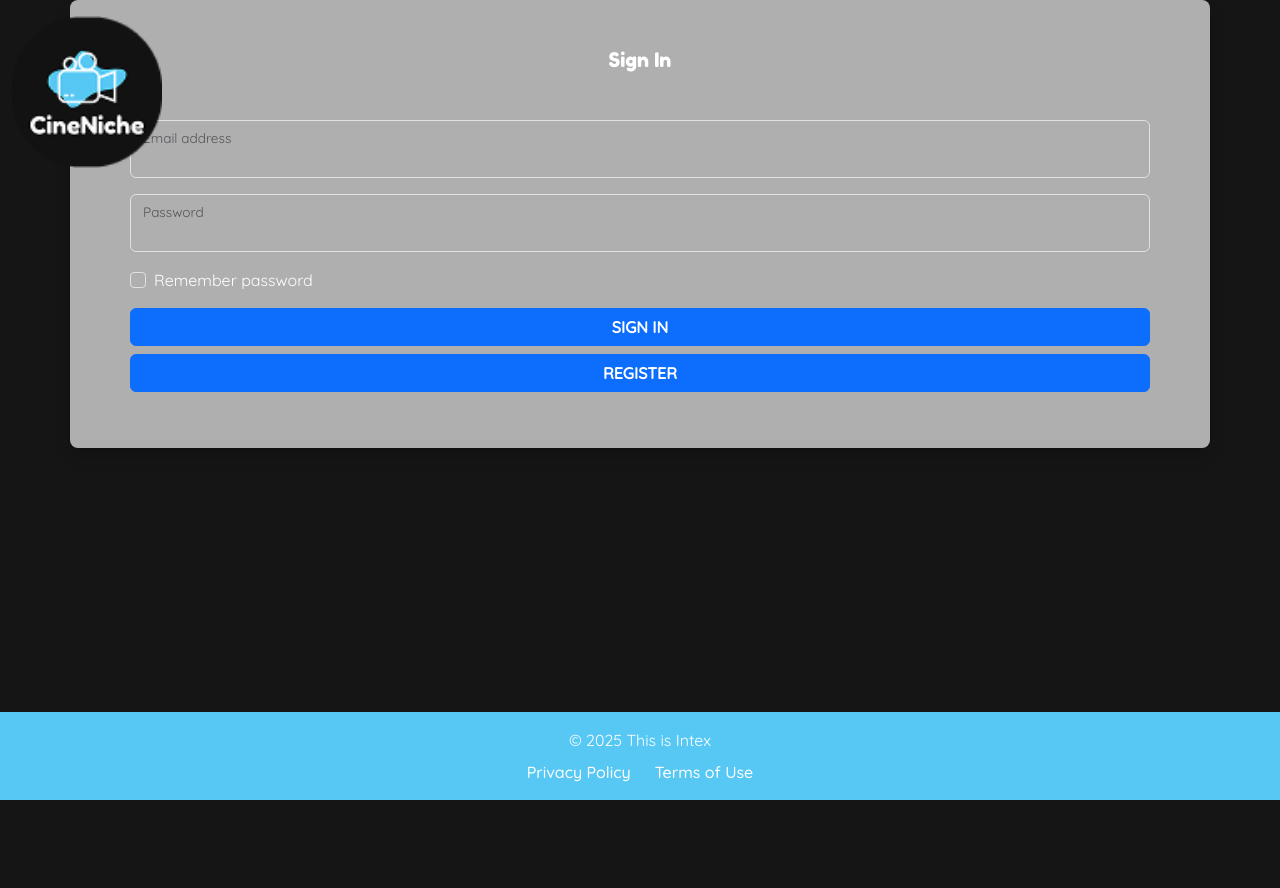
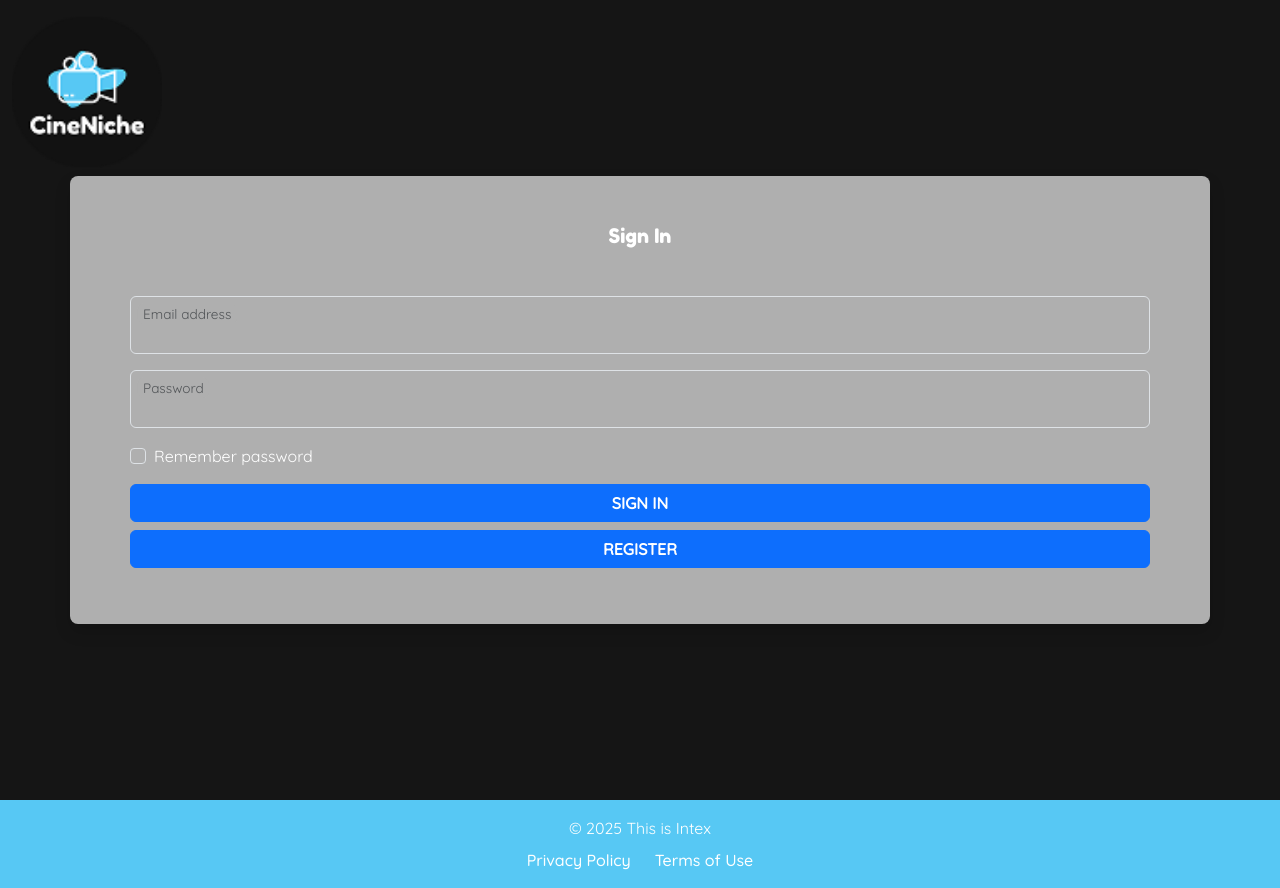
Before and after one commit to TaytGodwin/INTEX2025, a React (Vite) app in the folder frontend/: page /login in a window 1280 px wide. Before the commit the page ends 800 px from the top, so only its background shows below. Built offline with nearby package versions, Linux system fonts and the light colour scheme; no server answers.

Commit message:
Centered Login Page

```diff
--- a/frontend/src/pages/LoginPage.tsx
+++ b/frontend/src/pages/LoginPage.tsx
@@ -79,6 +79,16 @@ function LoginPage() {
   };
 
   return (
+    <div
+      className="login-page"
+      style={{
+        height: '100vh', // Full viewport height
+        display: 'flex',
+        alignItems: 'center',
+        justifyContent: 'center',
+        backgroundColor: '#151515', // or your chosen background color
+      }}
+    >
       <div className="container" style={{ color: 'white' }}>
         <div className="row">
           <div className="card border-0 shadow rounded-3">
@@ -145,6 +155,7 @@ function LoginPage() {
           </div>
         </div>
       </div>
+    </div>
   );
 }
 
```
Lines whose indentation alone changed are shown as unchanged.
